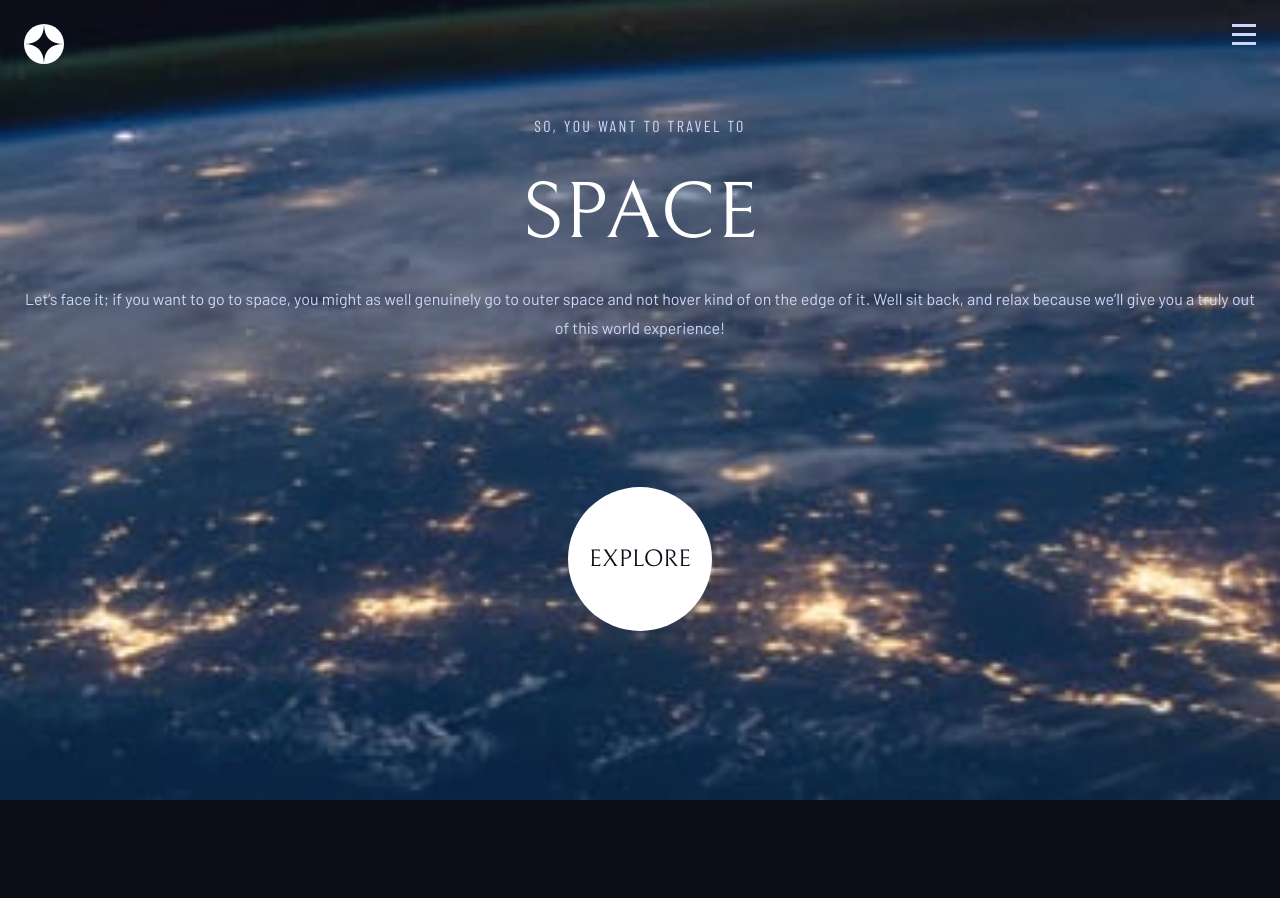
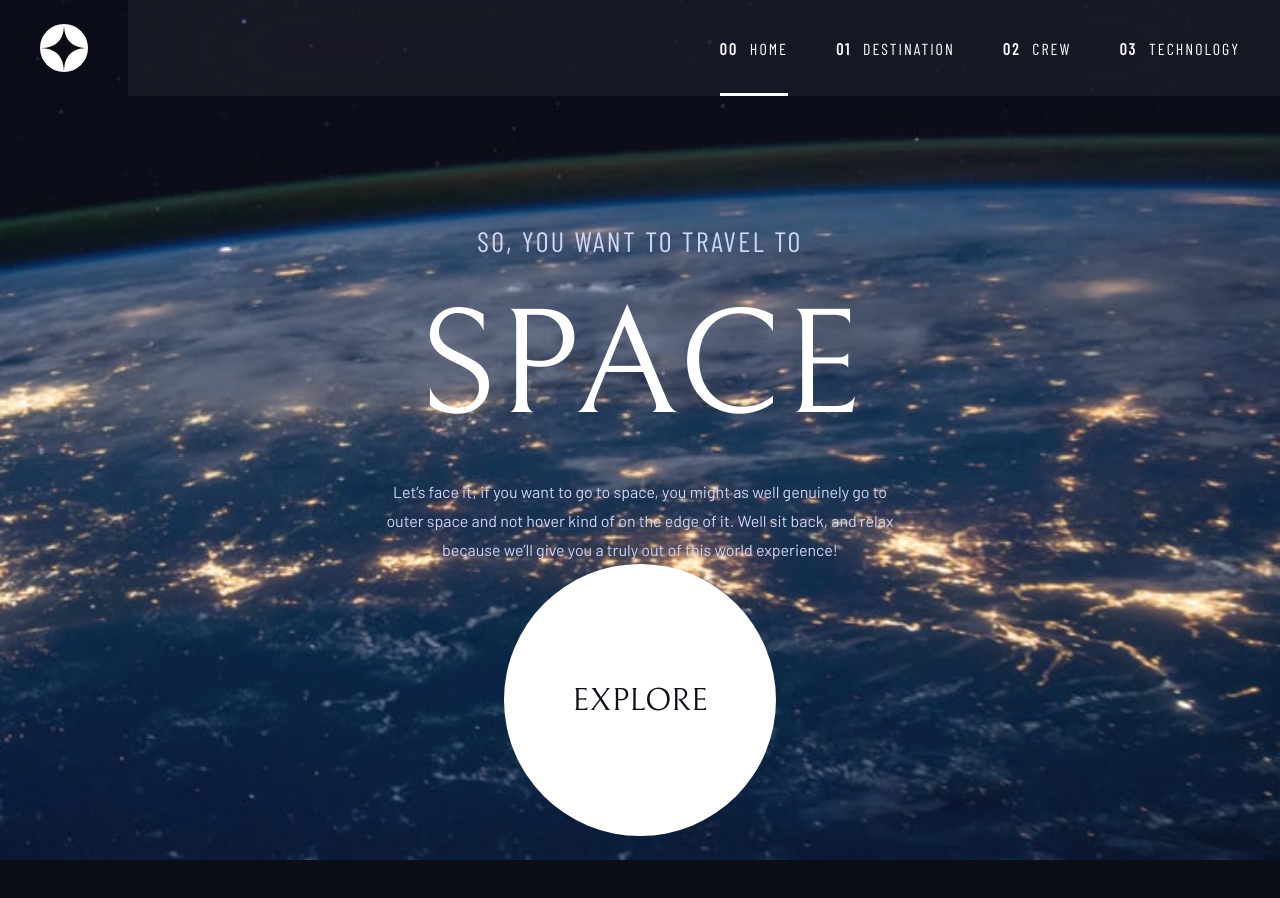
Before and after one commit to briangesteban/space-tourism-website, a React (Vite) app: page /home in a window 1280 px wide. Shown: the top 898 px of the page. Before the commit the page ends 800 px from the top, so only its background shows below. Built offline with nearby package versions, Linux system fonts and the light colour scheme.

Commit message:
Update home page responsive style on tablet

```diff
--- a/src/components/HeroSection/HeroSection.scss
+++ b/src/components/HeroSection/HeroSection.scss
@@ -1,6 +1,7 @@
 @use "../../styles/components" as *;
 @use "../../styles/colors" as *;
 @use "../../styles/typography" as *;
+@use "../../styles/medias" as *;
 
 .hero-section {
   background: $clr-primary-drk
@@ -11,7 +12,14 @@
   display: flex;
   flex-direction: column;
   align-items: center;
-  margin-inline: auto;
+
+  @include tablet {
+    background-image: url("../../assets/home/background-home-tablet.jpg");
+  }
+
+  @include desktop {
+    background-image: url("../../assets/home/background-home-desktop.jpg");
+  }
 
   &__wrapper {
     display: flex;
@@ -20,17 +28,19 @@
     align-items: center;
     padding: 1.5rem;
     width: 100%;
-
-    &:nth-of-type(2) {
-      flex-grow: 1;
-    }
+    transition: padding 500ms;
 
     &:first-of-type {
       padding-top: 7rem;
       padding-bottom: 0;
+
+      @include tablet {
+        padding-top: 14rem;
+      }
     }
 
     &:last-of-type {
+      flex-grow: 1;
       padding-top: 0;
     }
   }
@@ -40,17 +50,40 @@
     text-transform: uppercase;
 
     &--small {
-      @include text-preset6;
+      font-family: $fs-barlow-condensed;
+      font-size: 1rem;
+      letter-spacing: 0.15rem;
+      margin-bottom: 1.5rem;
+      transition: font-size 500ms;
+
+      @include tablet {
+        font-size: 1.75rem;
+      }
     }
 
     &--big {
+      font-family: $fs-bellefair;
+      font-size: 5rem;
+      letter-spacing: 0px;
       color: $clr-neut-lgt;
-      @include text-preset1;
+      margin-bottom: 1.5rem;
+      transition: font-size 500ms;
+
+      @include tablet {
+        font-size: 9.375rem;
+      }
     }
   }
 
   &__details {
+    line-height: 1.8;
     text-align: center;
+    transition: font-size 500ms;
+
+    @include tablet {
+      font-size: 1rem;
+      max-width: 32rem;
+    }
   }
 
   &__btn-cta {
--- a/src/components/NavigationBar/NavigationBar.scss
+++ b/src/components/NavigationBar/NavigationBar.scss
@@ -1,4 +1,6 @@
 @use "../../styles/colors" as *;
+@use "../../styles/typography" as *;
+@use "../../styles/medias" as *;
 
 .nav-bar {
   display: flex;
@@ -7,15 +9,27 @@
   width: 100%;
   position: fixed;
 
+  @include tablet {
+    justify-content: flex-start;
+    padding: 0;
+  }
+
   &__link {
     width: 2.5rem;
     height: 2.5rem;
+
+    @include tablet {
+      margin: 1.5rem 2.5rem;
+      width: 3rem;
+      height: 3rem;
+    }
   }
 
   &__logo {
     width: inherit;
     height: inherit;
     aspect-ratio: 1/1;
+    transition: width 500ms, height 500ms;
   }
 
   &__btn-burger {
@@ -23,6 +37,10 @@
     border: none;
     width: 1.5rem;
     height: 1.3125rem;
+
+    @include tablet {
+      display: none;
+    }
   }
 
   &__btn-close {
@@ -39,6 +57,12 @@
     align-self: flex-end;
     margin-right: 1.5rem;
     margin-bottom: 5rem;
+
+    &--close {
+      @include tablet {
+        display: none;
+      }
+    }
   }
 
   &__menu {
@@ -48,10 +72,21 @@
     position: fixed;
     inset: 0 -15.875rem auto auto;
     z-index: 99;
-    transition: right 500ms;
+    transition: inset 500ms;
+
+    @include tablet {
+      position: relative;
+      inset: auto;
+      height: 6rem;
+      max-width: none;
+    }
 
     &--open {
       right: 0;
+
+      @include tablet {
+        right: auto;
+      }
     }
   }
 
@@ -62,6 +97,11 @@
     width: inherit;
     height: inherit;
     position: inherit;
+
+    @include tablet {
+      background-color: rgba($clr-neut-lgt, 0.05);
+      position: absolute;
+    }
 
     &::after {
       content: "";
@@ -80,18 +120,90 @@
     position: absolute;
     width: 100%;
     height: inherit;
+    transition: padding 500ms;
+
+    @include tablet {
+      flex-direction: row;
+      align-items: center;
+      padding: 0;
+      padding-inline: 2.5rem;
+    }
 
     &-link {
+      @include text-preset8;
       color: $clr-neut-lgt;
       text-decoration: none;
       text-transform: uppercase;
       margin-bottom: 2rem;
+      border-color: rgba($clr-neut-lgt, 0);
+      transition: border-color 1s;
+      position: relative;
+
+      @include tablet {
+        &::after {
+          content: "";
+          display: block;
+          background-color: $clr-neut-lgt;
+          width: 100%;
+          height: 0.1875rem;
+          position: absolute;
+          margin-top: 2.21875rem;
+          opacity: 0;
+          transition: opacity 1s;
+        }
+      }
+
+      &:is(:hover, :active, :focus-visible) {
+        border-right: solid 0.1875rem $clr-neut-lgt;
+
+        @include tablet {
+          border: none;
+
+          &::after {
+            opacity: 1;
+          }
+        }
+      }
+
+      @include tablet {
+        margin-bottom: 0;
+        margin-right: 3rem;
+
+        &:first-of-type {
+          margin-left: auto;
+        }
+
+        &:last-of-type {
+          margin-right: 0;
+        }
+      }
 
       &--active {
         border-right: solid 0.1875rem $clr-neut-lgt;
+
+        &::after {
+          opacity: 1;
+        }
+
+        @include tablet {
+          border: none;
+          position: relative;
+
+          &::after {
+            content: "";
+            display: block;
+            background-color: $clr-neut-lgt;
+            width: 100%;
+            height: 0.1875rem;
+            position: absolute;
+            margin-top: 2.21875rem;
+          }
+        }
       }
 
       &--number {
+        margin-right: 0.75rem;
+        font-weight: bold;
       }
     }
   }
--- a/src/components/NavigationBar/NavigationBar.tsx
+++ b/src/components/NavigationBar/NavigationBar.tsx
@@ -1,10 +1,7 @@
 import { Link } from "react-router-dom";
 import { useSelector, useDispatch } from "react-redux";
 import { RootState } from "../../utils/redux/state/store";
-import {
-  open,
-  close,
-} from "../../utils/redux/state/slices/isNavOpen/isNavOpen";
+import { open, close } from "../../utils/redux/state/slices/isNavOpen";
 import Logo from "../../assets/shared/logo.svg";
 import BurgerIcon from "../../assets/shared/icon-hamburger.svg";
 import CloseIcon from "../../assets/shared/icon-close.svg";
@@ -40,7 +37,7 @@ const NavigationBar = () => {
       >
         <div className="nav-bar__overlay"></div>
         <div className="nav-bar__navigation">
-          <div className="nav-bar__btn-wrapper">
+          <div className="nav-bar__btn-wrapper nav-bar__btn-wrapper--close">
             <button
               className="nav-bar__btn-close"
               onClick={() => {
@@ -58,17 +55,39 @@ const NavigationBar = () => {
             to="/"
             className="nav-bar__navigation-link nav-bar__navigation-link--active"
           >
-            <span className="nav-bar__navigation-link--number">00</span> Home
+            <span
+              className="nav-bar__navigation-link--number"
+              aria-hidden="true"
+            >
+              00
+            </span>
+            Home
           </Link>
           <Link to="/" className="nav-bar__navigation-link">
-            <span className="nav-bar__navigation-link--number">01</span>{" "}
+            <span
+              className="nav-bar__navigation-link--number"
+              aria-hidden="true"
+            >
+              01
+            </span>
             Destination
           </Link>
           <Link to="/" className="nav-bar__navigation-link">
-            <span className="nav-bar__navigation-link--number">02</span> Crew
+            <span
+              className="nav-bar__navigation-link--number"
+              aria-hidden="true"
+            >
+              02
+            </span>
+            Crew
           </Link>
           <Link to="/" className="nav-bar__navigation-link">
-            <span className="nav-bar__navigation-link--number">03</span>{" "}
+            <span
+              className="nav-bar__navigation-link--number"
+              aria-hidden="true"
+            >
+              03
+            </span>
             Technology
           </Link>
         </div>
--- a/src/styles/_components.scss
+++ b/src/styles/_components.scss
@@ -1,23 +1,29 @@
 @use "./colors" as *;
 @use "./typography" as *;
+@use "./medias" as *;
 
 @mixin button-cta() {
   display: flex;
   justify-content: center;
   align-items: center;
+  font-family: $fs-bellefair;
+  font-size: 1.125rem;
+  font-weight: 400;
+  letter-spacing: 0px;
+  text-transform: uppercase;
   background-color: $clr-neut-lgt;
   color: $clr-primary-drk;
   border: none;
   border-radius: 25rem;
-  text-transform: uppercase;
   width: 9rem;
   height: 9rem;
-  @include text-preset4;
-  // transition: width 500ms, height 500ms;
-  // @media only screen and (min-width: 1440px) {
-  //   width: 17rem;
-  //   height: 17rem;
-  // }
+  transition: width 500ms, height 500ms, font-size 500ms;
+
+  @include tablet {
+    font-size: 2rem;
+    width: 17rem;
+    height: 17rem;
+  }
 
   &::after {
     content: "";
@@ -27,7 +33,12 @@
     opacity: 0;
     width: 20rem;
     height: 20rem;
-    transition: opacity 500ms;
+    transition: opacity 500ms, width 500ms, height 500ms;
+
+    @include tablet {
+      width: 27.875rem;
+      height: 27.875rem;
+    }
   }
 
   &:is(:hover, :active, :focus-visible) {
--- a/src/styles/_resets.scss
+++ b/src/styles/_resets.scss
@@ -10,6 +10,7 @@
 * {
   margin: 0;
   padding: 0;
+  font-weight: 400;
 }
 
 button,
@@ -20,10 +21,13 @@ a {
 }
 
 body {
+  font-family: $fs-barlow;
+  font-size: 0.9375rem;
+  letter-spacing: 0px;
+  line-height: normal;
   background-color: $clr-primary-drk;
   color: $clr-primary-lgt;
   min-height: 100vh;
-  @include text-preset9;
 }
 
 #root {
--- a/src/styles/_typography.scss
+++ b/src/styles/_typography.scss
@@ -1,5 +1,3 @@
-@use "./medias" as *;
-
 // *** Font Imports ***
 // Barlow Regular
 @font-face {
@@ -35,139 +33,65 @@ $fs-bellefair: "Bellefair", Georgia, "Times New Roman", Times, serif;
 // Text Preset 1
 @mixin text-preset1 {
   font-family: $fs-bellefair;
-  font-size: 5rem;
-  font-weight: 400;
-  letter-spacing: 0px;
-
-  @include desktop {
   font-size: 9rem;
   line-height: 1.719;
-  }
+  letter-spacing: 0px;
 }
 
 // Text Preset 2
 @mixin text-preset2 {
   font-family: $fs-bellefair;
-  font-size: 3.5rem;
-  font-weight: 400;
-  letter-spacing: 0px;
-
-  @include tablet {
-    font-size: 5rem;
-  }
-
-  @include desktop {
   font-size: 6.25rem;
   line-height: 1.146;
-  }
+  letter-spacing: 0px;
 }
 
 // Text Preset 3
 @mixin text-preset3 {
   font-family: $fs-bellefair;
-  font-size: 1.5rem;
-  font-weight: 400;
+  font-size: 3.5rem;
   letter-spacing: 0px;
-
-  @include tablet {
-    font-size: 2.5rem;
-  }
-
-  @include desktop {
-    font-size: 3.5rem;
-    line-height: 0.642;
-  }
 }
 
 // Text Preset 4
 @mixin text-preset4 {
   font-family: $fs-bellefair;
-  font-size: 1.125rem;
-  font-weight: 400;
+  font-size: 2rem;
   letter-spacing: 0px;
-
-  @include tablet {
-    font-size: 1.5rem;
-  }
-
-  @include desktop {
-    font-size: 2rem;
-    line-height: 0.367;
-  }
 }
 
 // Text Preset 5
 @mixin text-preset5 {
   font-family: $fs-bellefair;
   font-size: 1.75rem;
-  font-weight: 400;
-  line-height: 0.336;
   letter-spacing: 0.25rem;
-
-  @include tablet {
-    font-family: $fs-barlow-condensed;
-    font-size: 1.25rem;
-    letter-spacing: 0.15rem;
-  }
-
-  @include desktop {
-    font-family: $fs-bellefair;
-    font-size: 1.75rem;
-    letter-spacing: 0.25rem;
-  }
 }
 
 // Text Preset 6
 @mixin text-preset6 {
-  font-family: $fs-barlow-condensed;
-  font-size: 1rem;
-  font-weight: 400;
-  letter-spacing: 0.15rem;
-
-  @include desktop {
   font-family: $fs-bellefair;
   font-size: 1.75rem;
-    line-height: 0.321;
   letter-spacing: 0px;
-  }
 }
 
 // Text Preset 7
 @mixin text-preset7 {
   font-family: $fs-barlow-condensed;
   font-size: 0.875rem;
-  font-weight: 400;
-  line-height: 0.168;
   letter-spacing: 0.125rem;
 }
 
 // Text Preset 8
 @mixin text-preset8 {
   font-family: $fs-barlow-condensed;
-  font-size: 0.875rem;
-  font-weight: 400;
-  letter-spacing: 0.15rem;
-
-  @include desktop {
   font-size: 1rem;
-    line-height: 0.192;
   letter-spacing: 0.125rem;
-  }
 }
 
 // Text Preset 9
 @mixin text-preset9 {
   font-family: $fs-barlow;
-  font-size: 0.9375rem;
-  font-weight: 400;
+  font-size: 1.125rem;
   line-height: 1.8;
   letter-spacing: 0px;
-
-  @include tablet {
-    font-size: 1rem;
 }
-
-  @include desktop {
-    font-size: 1.125rem;
-  }
-}
--- a/src/utils/redux/state/store.tsx
+++ b/src/utils/redux/state/store.tsx
@@ -1,5 +1,5 @@
 import { configureStore } from "@reduxjs/toolkit";
-import isNavOpen from "./slices/isNavOpen/isNavOpen";
+import isNavOpen from "./slices/isNavOpen";
 
 export const store = configureStore({
   reducer: { isNavOpen },
```
Also changed, not shown: src/utils/redux/state/slices/isNavOpen.tsx (renamed from src/utils/redux/state/slices/isNavOpen/isNavOpen.tsx). Lines whose indentation alone changed are shown as unchanged.
